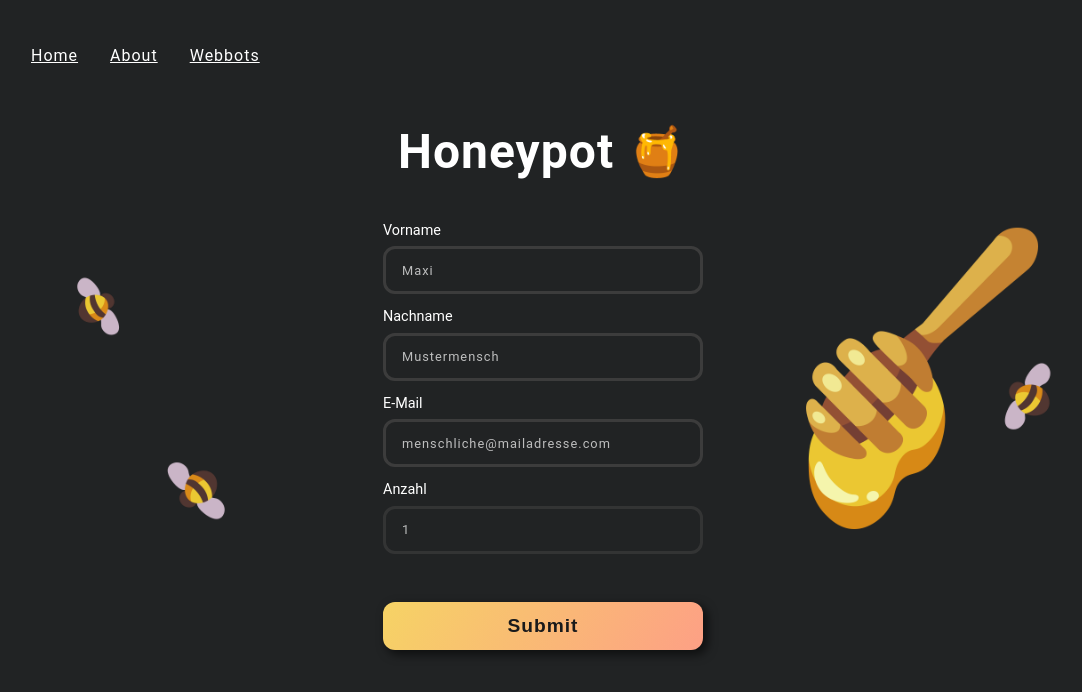
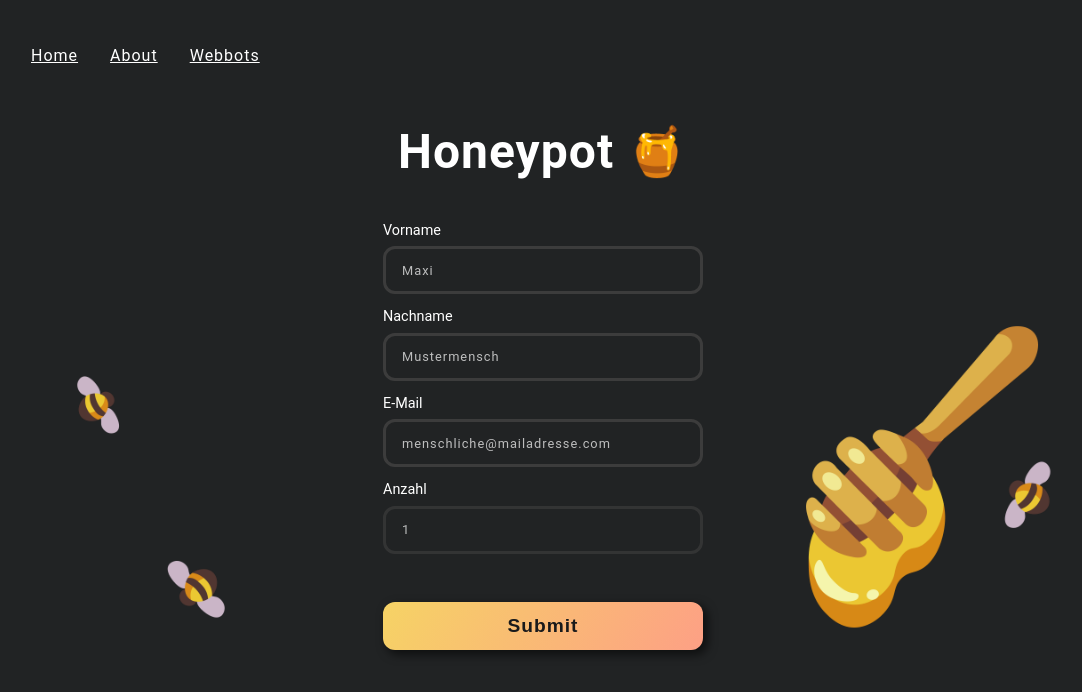
Before and after one commit to calvinhnzr/pits-fullstack, a React (Create React App) app in the folder client/: page /tickets/honeypot in a window 1280 px wide. Shown: the top 692 px of the page, without its empty margins (97-1179 px from the left). Built offline with nearby package versions, Linux system fonts and the light colour scheme.

Commit message:
captcha bg

```diff
--- a/client/src/components/Layout.js
+++ b/client/src/components/Layout.js
@@ -10,7 +10,7 @@ const StyledLayout = styled.main`
 		minmax(2rem, 1fr) [full-end];
 
 	background: no-repeat center center / cover;
-	background-position: 0 -9rem;
+	background-position: center;
 	position: relative;
 	gap: 2rem 0;
 	align-content: start;
--- a/client/src/markdown/honeypot.md
+++ b/client/src/markdown/honeypot.md
@@ -2,6 +2,14 @@
 
 Ein Honeypot ist ein...
 
+## Implementierung
+
 ## Vorteile
 
 ## Nachteile
+
+## Mögliche Gegenmaßnahmen
+
+<!-- link zur bot datei -->
+
+## Quellen
--- a/client/src/pages/Captcha.js
+++ b/client/src/pages/Captcha.js
@@ -6,6 +6,7 @@ import Layout from "../components/Layout"
 import { useNavigate } from "react-router-dom"
 import Markdown from "../components/Markdown"
 import captchaMD from "../markdown/captcha.md"
+import img from "../images/captchaBG.png"
 
 const Captcha = () => {
 	let navigate = useNavigate()
@@ -75,7 +76,7 @@ const Captcha = () => {
 
 	return (
 		<>
-			<Layout>
+			<Layout img={img}>
 				<Title>Captcha 🤖</Title>
 
 				<Form onSubmit={onSubmit}>
```
Also changed, not shown: client/src/components/Form.js (+14 -0 lines), client/src/images/captchaBG.png (added).
